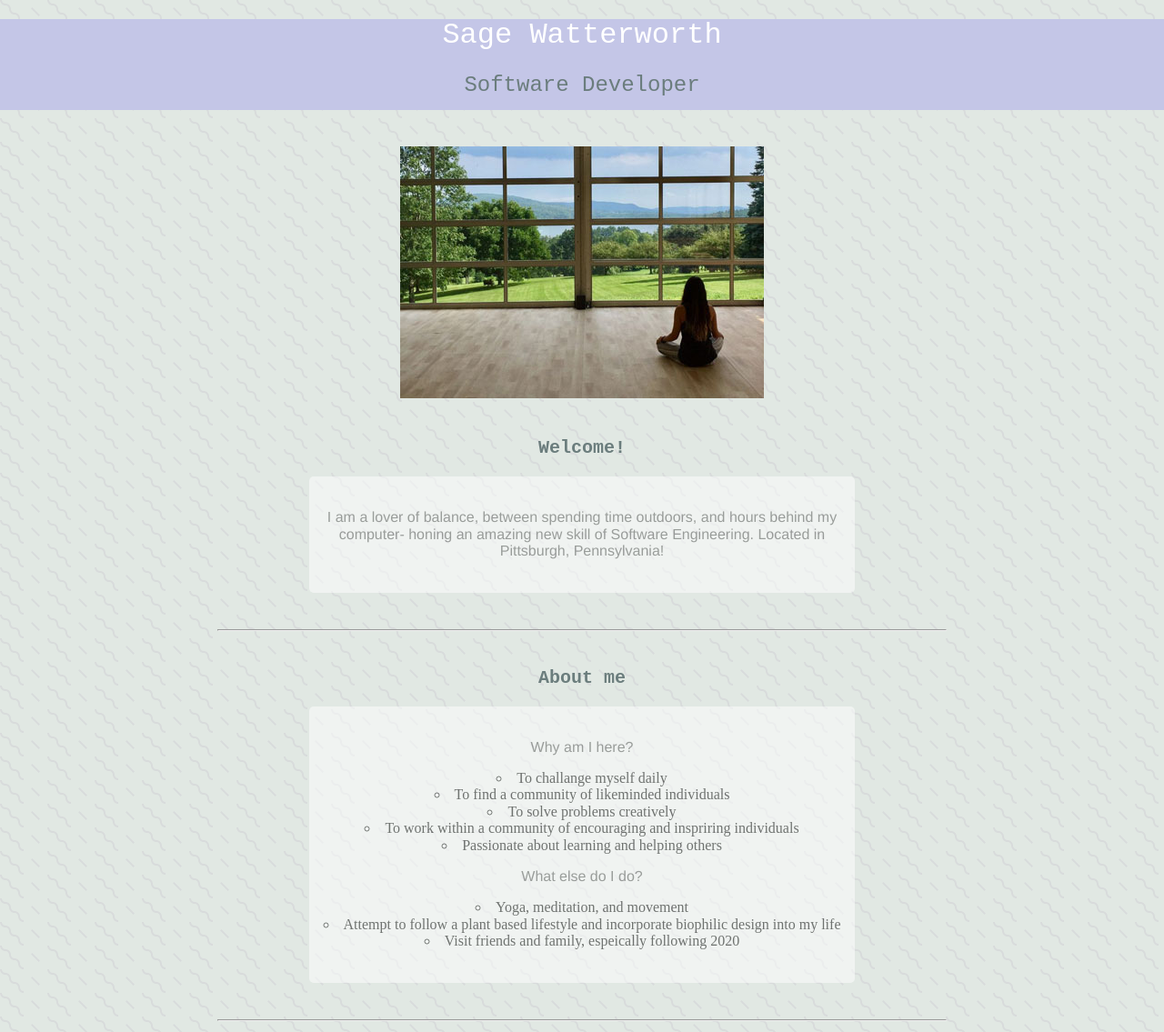
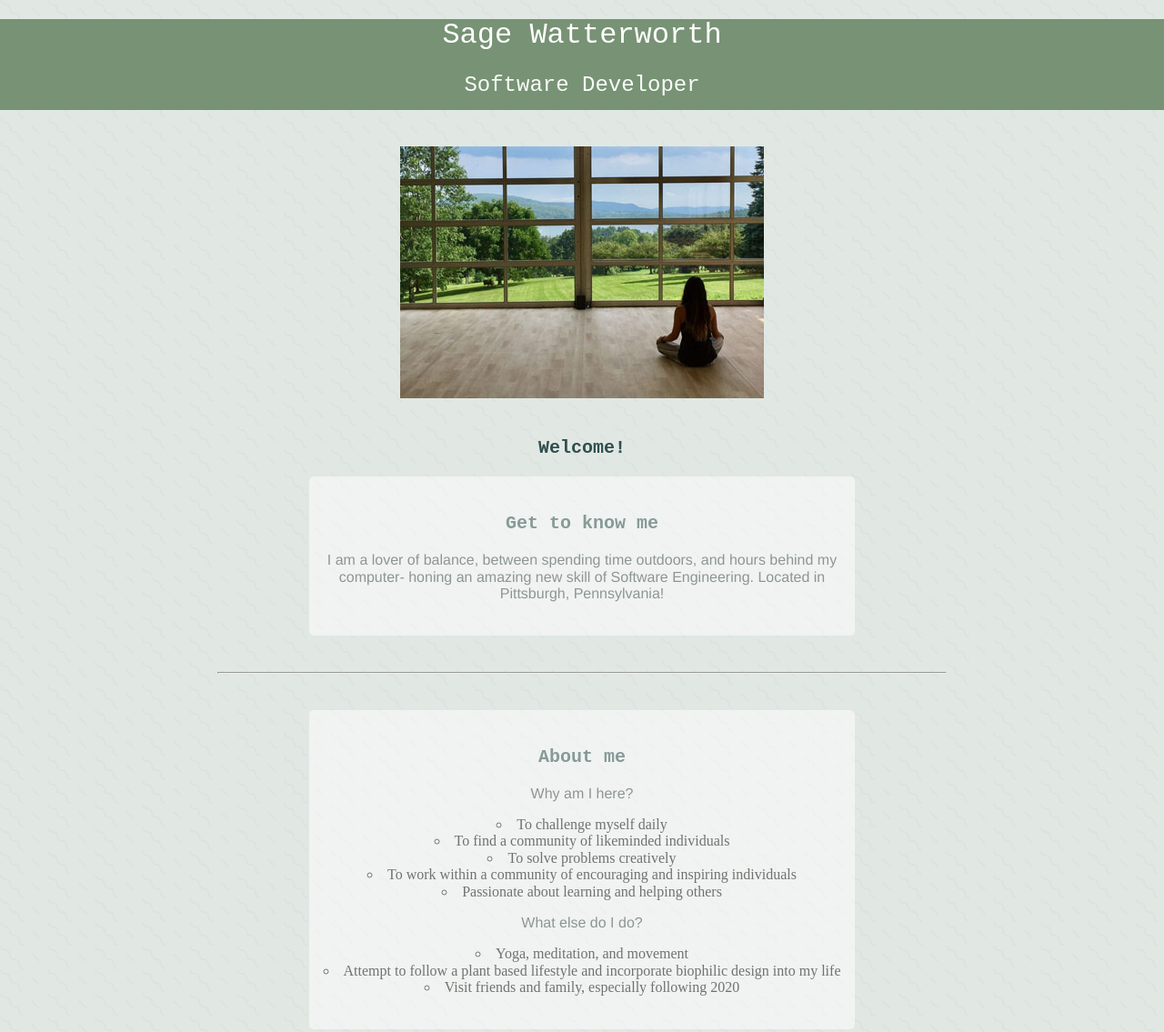
Before and after one commit to sage-watterworth/web-page-assignment, a plain HTML site: page index.html in a window 1280 px wide. Shown: the top 1135 px of the page at 91% size. Drawn offline with nearby package versions, Linux system fonts and the light colour scheme.

Commit message:
feedback updates

```diff
--- a/index.html
+++ b/index.html
@@ -1,5 +1,6 @@
 <!DOCTYPE html>
-<html>
+<!--setting html doc up and connecting to css style sheet-->
+<html lang="en">
 	<head>
 		<meta charset="utf-8"/>
 		<meta name="viewport" content="width=device-width"/>
@@ -10,6 +11,7 @@
 
 
 	<body>
+    <!--header contains no nav, h1 as main title-->
 		<header>
 			<div>
 				<h1>Sage Watterworth</h1>
@@ -17,30 +19,31 @@
 			</div>
 		</header>
 	<main>
+    <!--creating a new section here for highlight image and the following content-->
 		<section>
 			<div class="highlight-image">
-				<img src="/web-page-assignment/images/self.jpg" title="Sage Watterworth Software Developer">
+				<img src="images/self.jpg" title="Sage Watterworth Software Developer" alt="Sage Watterworth">
 			</div>
 			<div>
 				<h3> Welcome!</h3>
 			</div>
+      <!--color wrapper contains the content in a color block-->
       <div class="color-wrapper">
 					<article>
+						<h3>Get to know me</h3>
 						<p>I am a lover of balance, between spending time outdoors, and hours behind my computer- honing an amazing new skill of Software Engineering. Located in Pittsburgh, Pennsylvania!</p>
 					</article>
 			</div>
 			<hr>
-			<div>
-				<h3>About me</h3>
-			</div>
       <div class="color-wrapper">
 					<article>
+						<h3>About me</h3>
 						<p>Why am I here?</p>
 						<ul>
-							<li>To challange myself daily</li>
+							<li>To challenge myself daily</li>
 							<li>To find a community of likeminded individuals</li>
 							<li>To solve problems creatively</li>
-							<li>To work within a community of encouraging and inspriring individuals</li>
+							<li>To work within a community of encouraging and inspiring individuals</li>
 							<li>Passionate about learning and helping others</li>
 						</ul>
 
@@ -48,17 +51,15 @@
 						<ul>
 							<li>Yoga, meditation, and movement</li>
 							<li>Attempt to follow a plant based lifestyle and incorporate biophilic design into my life</li>
-							<li>Visit friends and family, espeically following 2020</li>
+							<li>Visit friends and family, especially following 2020</li>
 						</ul>
 					</article>
 				</div>
 				<hr>
 				<article>
-					<div>
+          <div class="color-wrapper">
 					<h3>Let's Connect</h3>
-					</div>
-          <div class="color-wrapper">
-					<p>Please feel free to check out my work, and contact me anytime at <a mailto:"sagew64@yahoo.com" target="_blank"> sagew64@yahoo.com.</a> Or, through the following platforms:</p>
+					<p>Please feel free to check out my work, and contact me anytime at <a href="mailto:sagew64@yahoo.com" target="_blank"> sagew64@yahoo.com.</a> Or, through the following platforms:</p>
 						<ol>
 							<li><a href="https://www.linkedin.com/in/sage-watterworth-a8952814a" title="Sage Watterworth Linkedin Profile" target="_blank">LinkedIn</a></li>
 							<li><a href="https://github.com/sage-watterworth" title="Sage Watterworth GitHub page" target="_blank">GitHub</a></li>
--- a/style.css
+++ b/style.css
@@ -7,13 +7,13 @@
 
 header {
 	height: 100px;
-	background-color: #c4c6e7;
+	background-color: #779274;
 	text-align: center;
 }
 
 footer {
   height: 80px;
-	background-color: #c4c6e7;
+	background-color: #dae2dc;
 	text-align: center;
   padding-top: 40px;
 
@@ -39,23 +39,15 @@ hr {
 h1 {
 	font-family: 'Courier New', Courier, monospace;
 	font-size: 36px;
-  font-weight: 300;
+  font-weight: 400;
 	color: #ffffff;
 }
 
 h2 {
 	font-family: 'Courier New', Courier, monospace;
 	font-size: 24px;
-  font-weight: 400;
-	color: #ffffff;
-  text-align: center;
-}
-
-h2 {
-	font-family: 'Courier New', Courier, monospace;
-	font-size: 24px;
-  font-weight: 400;
-	color: #6b7d7d;
+  font-weight: 500;
+	color: #f8fcf9;
   text-align: center;
 }
 
@@ -63,14 +55,30 @@ h3 {
 	font-family: 'Courier New', Courier, monospace;
 	font-size: 20px;
   font-weight: 600;
-	color: #6b7d7d;
+	color: darkslategray;
   text-align: center;
 }
 
 p{
 	font-family: Nexa, Ariel, Helvetica;
 	font-size: 16px;
-	color: #545454;
+	color: #3c4747;
+}
+
+a:link {
+  color: #3c4747;
+}
+
+a:visited {
+  color: rgb(80, 116, 69);
+}
+
+a:hover {
+  color: rgb(0, 140, 255);
+}
+
+a:active {
+  color: #0000FF;
 }
 
 /*list styles*/
```
